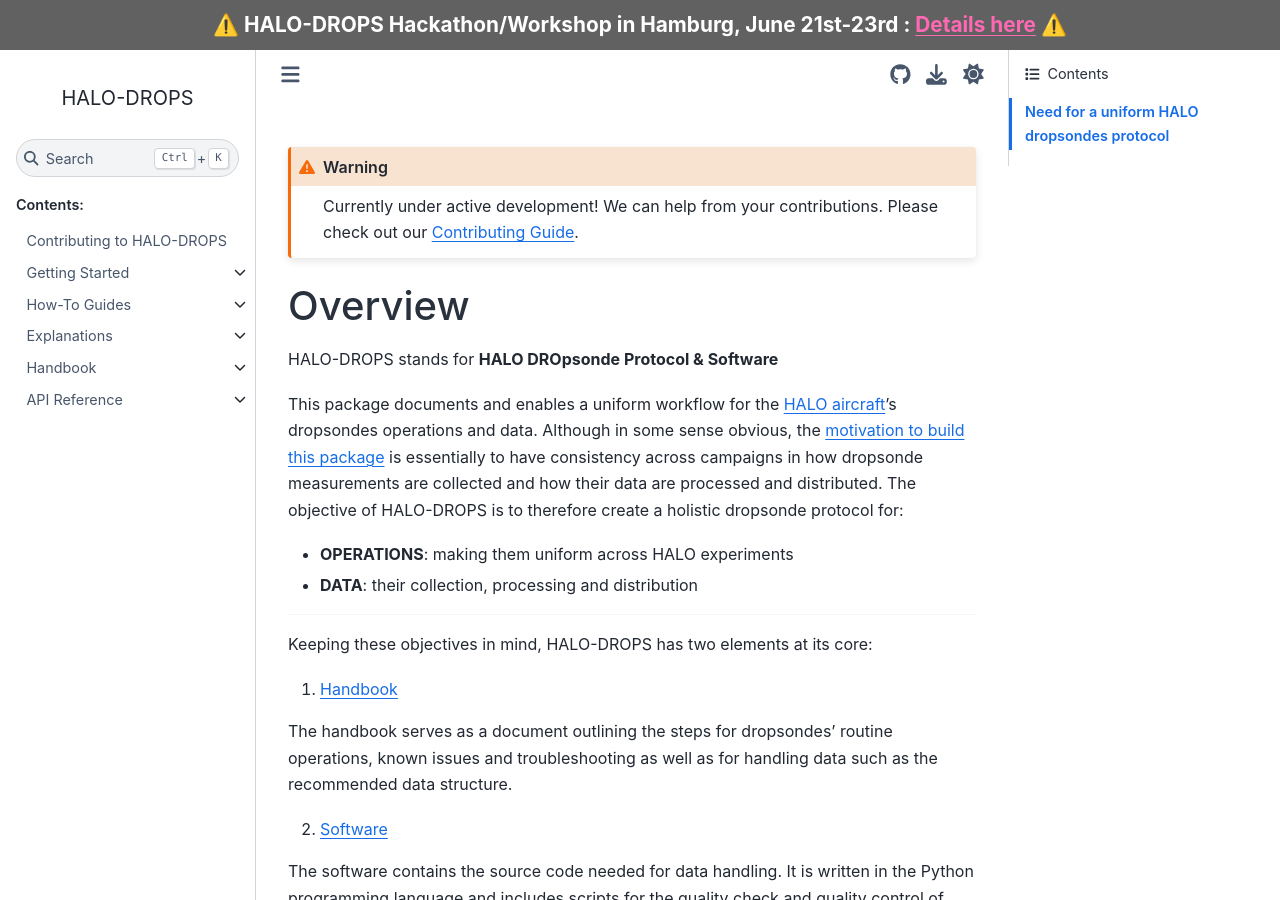
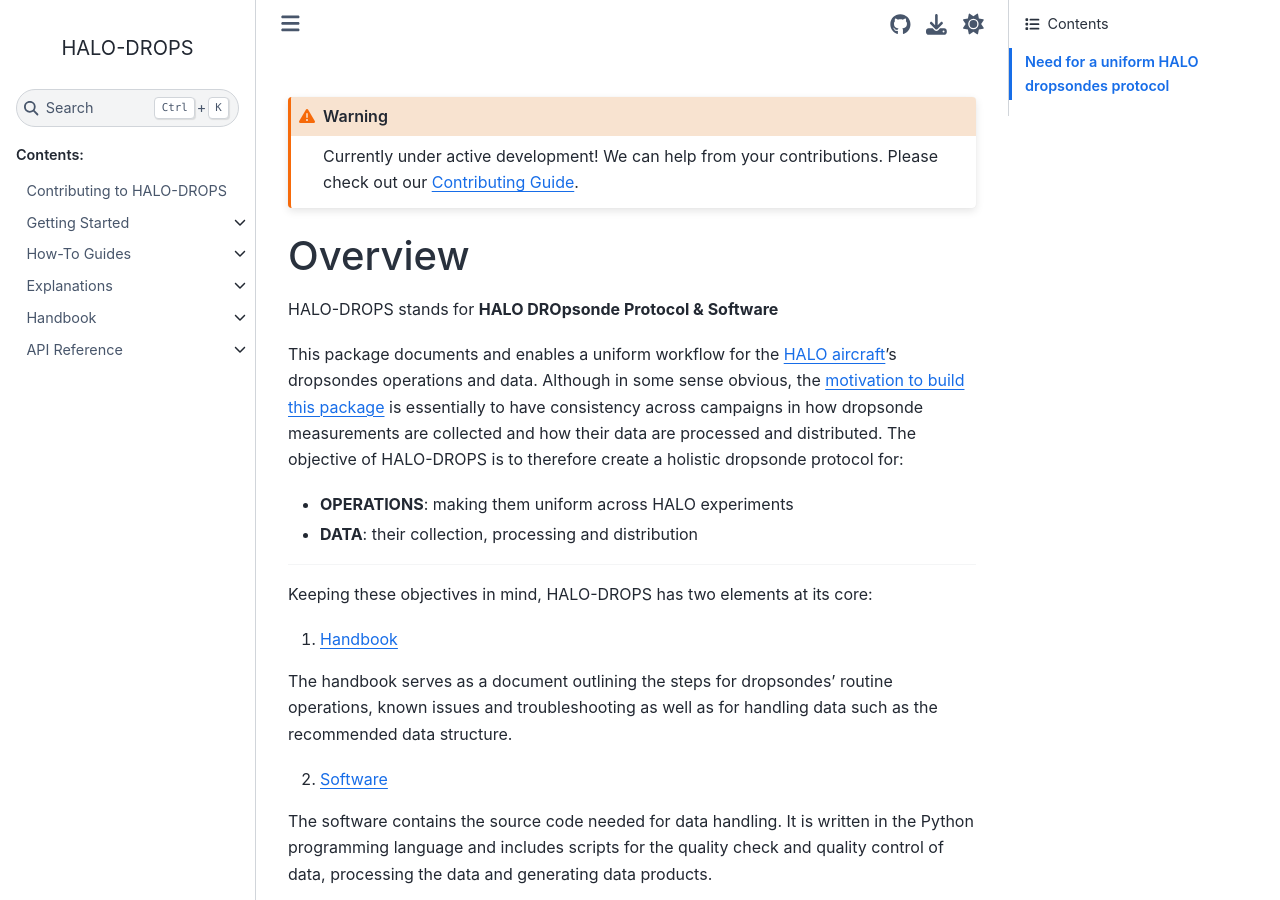
Before and after one commit to tmieslinger/pydropsonde, a Sphinx documentation site: the page built from docs/source/index.md, in a window 1280 px wide and 900 px high. Built offline with Sphinx 7.4.7 and the Sphinx Book theme 1.1.4, drawn with Linux system fonts in a browser that asks for light colours.

Commit message:
remove workshop announcement

```diff
--- a/docs/source/conf.py
+++ b/docs/source/conf.py
@@ -56,7 +56,6 @@ html_theme_options = {
     "use_edit_page_button": True,
     "use_issues_button": True,
     "use_fullscreen_button": False,
-    "announcement": "<p style='font-size:130%;color:white'> &#9888;&#65039; HALO-DROPS Hackathon/Workshop in Hamburg, June 21st-23rd : <a style='color:hotpink;' href='https://owncloud.gwdg.de/index.php/s/dBytH8rI7u20hJb' target='_blank'>Details here</a> &#9888;&#65039;</p>",
 }
 # Set link name generated in the top bar.
 html_title = "HALO-DROPS"
```
